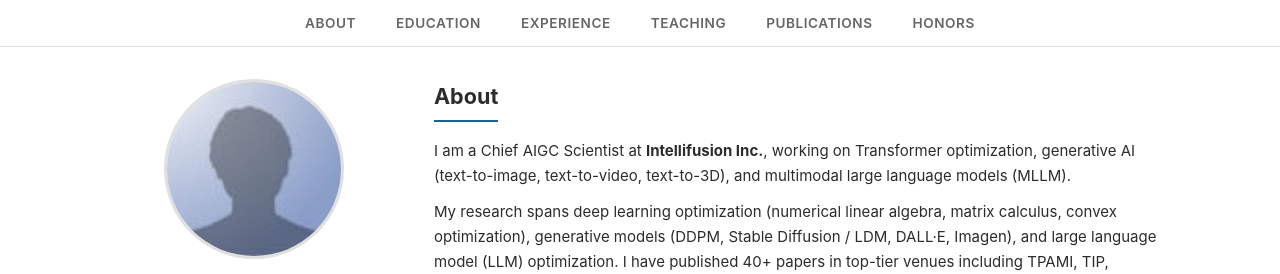
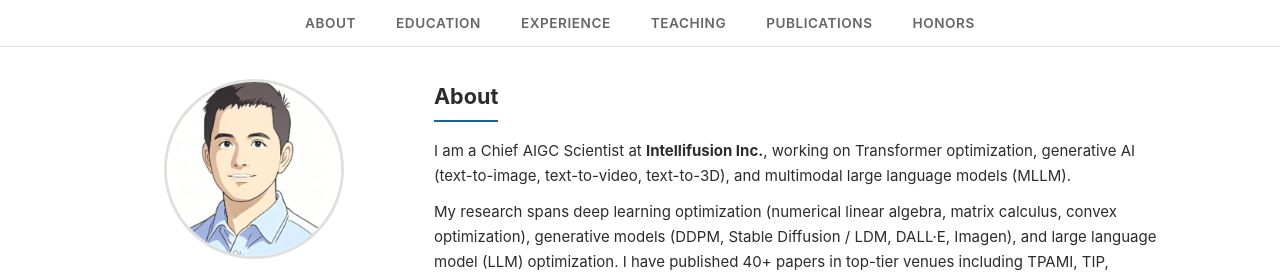
Before and after one commit to qixianbiao/qixianbiao.github.com, a plain HTML site: page index.html in a window 1280 px wide. Shown: the top 274 px of the page. Drawn offline with Linux system fonts and the light colour scheme.

Commit message:
Update avatar photo to personal photo
Co-Authored-By: Claude Sonnet 4.6 <noreply@anthropic.com>

```diff
--- a/index.html
+++ b/index.html
@@ -243,7 +243,7 @@
 
   <!-- ── Sidebar ── -->
   <aside>
-    <img src="images/avatar.jpg" alt="Xianbiao Qi" class="avatar" />
+    <img src="images/qxb.jpg" alt="Xianbiao Qi" class="avatar" />
     <div class="sidebar-name">Xianbiao Qi</div>
     <div class="sidebar-title">Chief AIGC Scientist</div>
     <div class="sidebar-org">Intellifusion Inc.</div>
```
Also changed, not shown: images/avatar.jpg (deleted), images/qxb.jpg (added).
